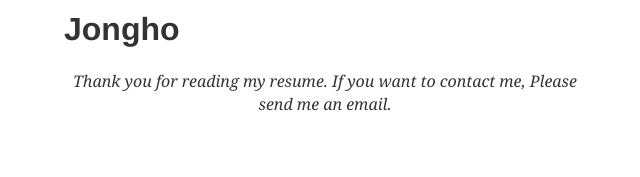
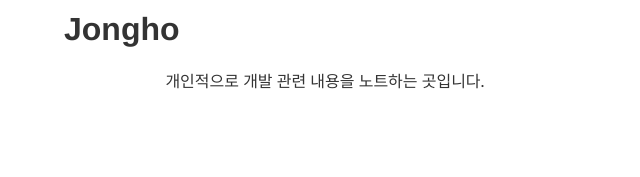
Before and after one commit to jonghodev/Jongho-dev-blog, a Gatsby site: page /about in a window 1280 px wide. Shown: the whole page, without its empty margins (315-955 px from the left). Built offline with nearby package versions, Linux system fonts and the light colour scheme; Gatsby itself is replaced by a stand-in of ours; some packages are replaced by stand-ins of ours; what typography-theme-github would draw is missing.

Commit message:
update resume

```diff
--- a/content/__about/resume-en.md
+++ b/content/__about/resume-en.md
@@ -8,6 +8,6 @@ lang: 'en'
 
 <div align="center">
 
-_Thank you for reading my resume. If you want to contact me, Please send me an email._
+개인적으로 개발 관련 내용을 노트하는 곳입니다.
 
 </div>
```
